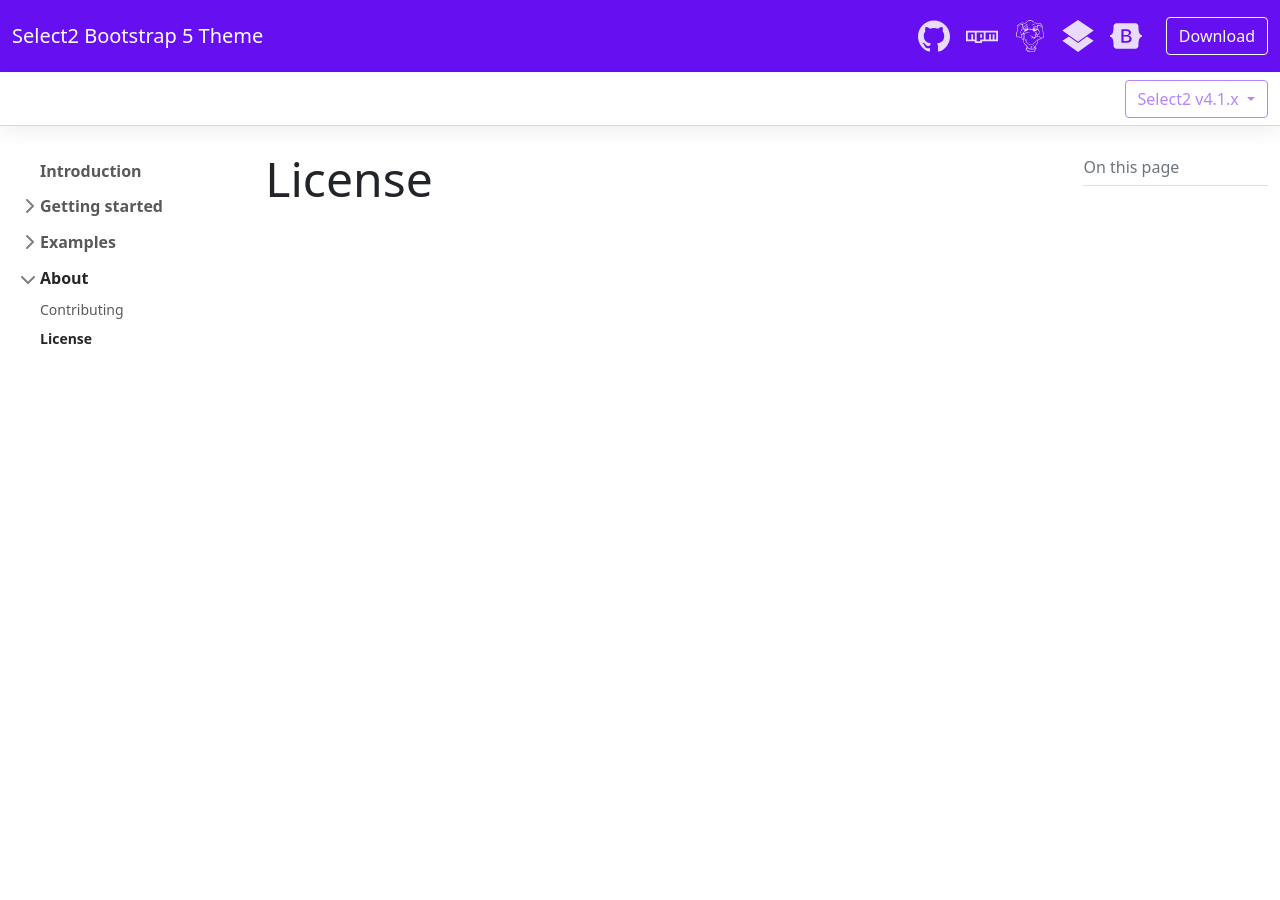
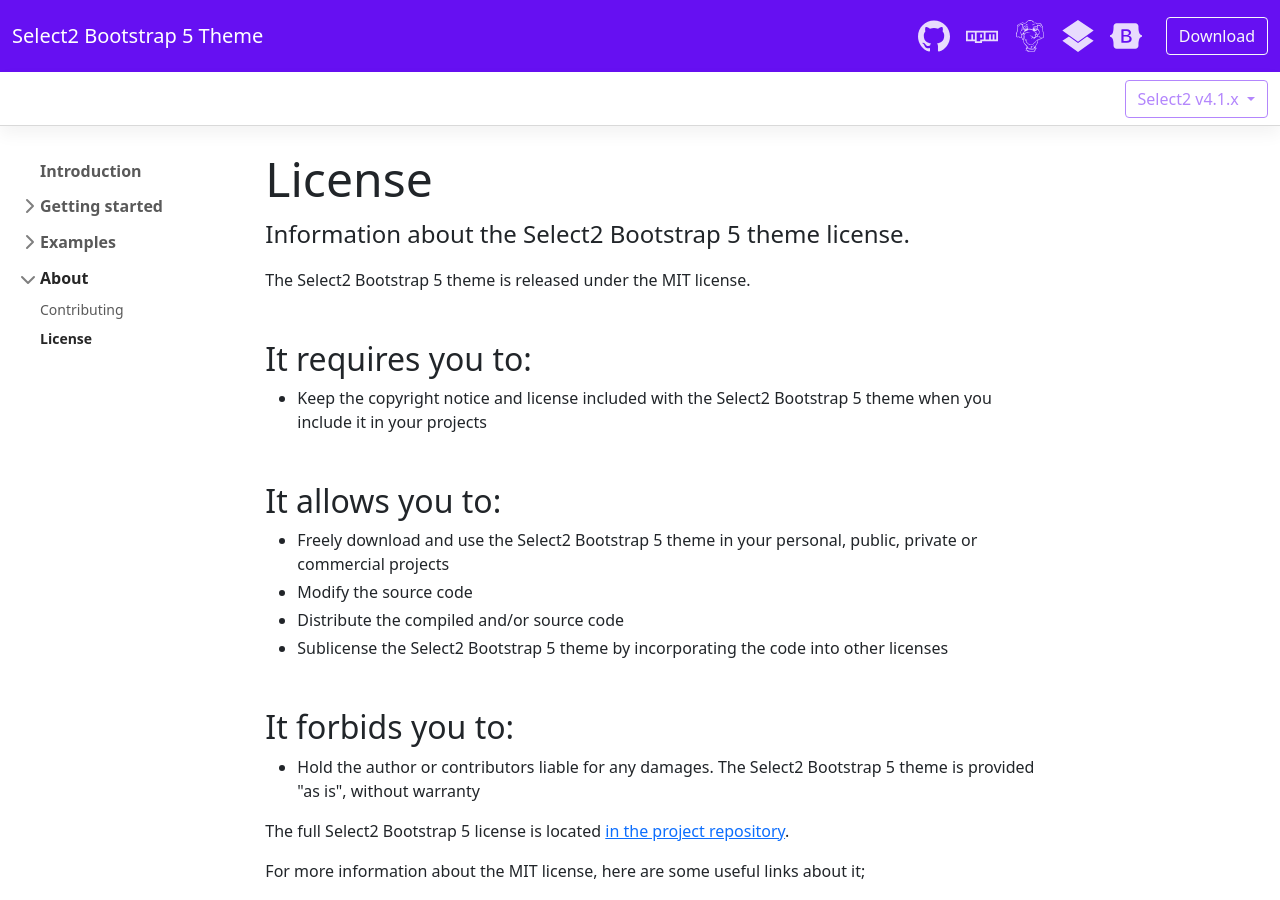
Before and after one commit to apalfrey/select2-bootstrap-5-theme, a Jekyll site: the page built from docs/about/license.html, in a window 1280 px wide and 900 px high. Built offline with Jekyll 4.4.1, drawn with Linux system fonts in a browser that asks for light colours; nearby versions of some CDN libraries; comment, search, counter and statistics services are not loaded; some of the changed text lies outside the part shown.

Commit message:
Completed the license section

```diff
--- a/docs/_layouts/default.html
+++ b/docs/_layouts/default.html
@@ -21,7 +21,7 @@
         <div class="container-xxl my-md-4 s2bs5-layout">
             {% include layout/sidebar.html %}
             <main class="s2bs5-main order-1">
-                {% if page.layout != "redirect" and page.error != true %}
+                {% if page.layout != "redirect" and page.error != true and page.toc != false %}
                 <div class="s2bs5-toc mt-4 mb-5 my-md-0 ps-xl-3 mb-lg-5 text-muted">
                     <strong class="d-block h6 my-2 pb-2 border-bottom">On this page</strong>
                     <nav id="table-of-contents">
--- a/docs/about/license.html
+++ b/docs/about/license.html
@@ -2,4 +2,36 @@
 layout: default
 title: License
 permalink: /about/license/
+toc: false
 ---
+
+<p class="s2bs5-lead">Information about the Select2 Bootstrap 5 theme license.</p>
+
+<p>The Select2 Bootstrap 5 theme is released under the MIT license.</p>
+
+<h2 id="requirements">It requires you to:</h2>
+<ul>
+    <li>Keep the copyright notice and license included with the Select2 Bootstrap 5 theme when you include it in your projects</li>
+</ul>
+
+<h2 id="allowances">It allows you to:</h2>
+<ul>
+    <li>Freely download and use the Select2 Bootstrap 5 theme in your personal, public, private or commercial projects</li>
+    <li>Modify the source code</li>
+    <li>Distribute the compiled and/or source code</li>
+    <li>Sublicense the Select2 Bootstrap 5 theme by incorporating the code into other licenses</li>
+</ul>
+
+<h2 id="restrictions">It forbids you to:</h2>
+<ul>
+    <li>Hold the author or contributors liable for any damages. The Select2 Bootstrap 5 theme is provided "as is", without warranty</li>
+</ul>
+
+<p>The full Select2 Bootstrap 5 license is located <a href="{{ site.links.github | append: "blob/master/LICENSE" }}" target="_blank" rel="license noopener">in the project repository</a>.</p>
+
+<p>For more information about the MIT license, here are some useful links about it;</p>
+<ul>
+    <li><a href="https://tldrlegal.com/license/mit-license" target="_blank" rel="noopener">MIT License (Expat) Explained in Plain English - TLDRLegal</a></li>
+    <li><a href="https://www.tawesoft.co.uk/kb/article/mit-license-faq" target="_blank" rel="noopener">MIT License FAQ - Tawesoft Knowledge Base</a></li>
+    <li><a href="https://fossa.com/blog/open-source-licenses-101-mit-license/" target="_blank" rel="noopener">Open Source Software Licenses 101: The MIT License - FOSSA</a></li>
+</ul>
```
